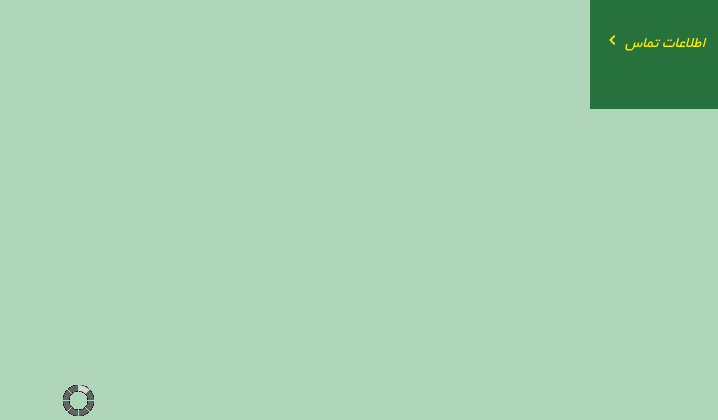
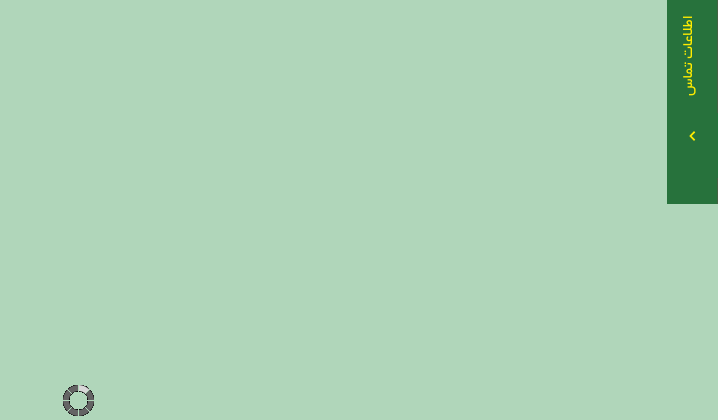
Before and after one commit to mahsa-poorjafari/pack_b, a Rails app: page /users in a window 1280 px wide. Shown: the top 420 px of the page, without its empty margins (562-1280 px from the left). Run offline with Rails 7, Linux system fonts and the light colour scheme; the visitor is signed in with stand-in values (Sample User, id 1); data that the repository does not hold is empty; style sheets or scripts are compiled from the project's sources; parts of the project's set-up code (start-up, migrations or seed data) failed here and were passed over; some libraries are stand-ins or nearby versions.

Commit message:
complete design of contact-menu

```diff
--- a/app/assets/javascripts/show_ajax.js
+++ b/app/assets/javascripts/show_ajax.js
@@ -32,18 +32,19 @@
 });
 
 $('#contact-box').click(function(){
-  if ($('.contact-menu').css('width') == '129px')
+  if ($('.contact-menu').css('width') == '51px')
   {
     $('.contact-menu').animate({width:'100%'},"slow");
+    $('#contact-box #contact-btn-text').css('margin-top', '43%');
     $('.contact-menu i#contact-arrow').removeClass('font-icon-arrow-simple-left');
     $('.contact-menu i#contact-arrow').addClass('font-icon-arrow-simple-right');
-    $('#contact-box').css('padding-top', '2%');
+
   }
   else
     {
-    $('.contact-menu').animate({width:'10%'},"slow");
+    $('.contact-menu').animate({width:'4%'},"slow");
     $('.contact-menu i#contact-arrow').removeClass('font-icon-arrow-simple-right');
     $('.contact-menu i#contact-arrow').addClass('font-icon-arrow-simple-left');
-    $('#contact-box').css('padding-top', '25%');
+    $('#contact-box #contact-btn-text').css('margin-top', '70%');
   }
 });
--- a/app/assets/stylesheets/application.css.scss
+++ b/app/assets/stylesheets/application.css.scss
@@ -132,7 +132,7 @@
   background:#142F11;
   opacity: .7;
   filter: alpha(opacity=70); /* For IE8 and earlier */
-  width:90%; height:100%;
+  width:95%; height:100%;
   padding:1%;
   right:0;
 
@@ -143,4 +143,4 @@
 }
 .slide-title p {width:95%; margin-bottom:1%}
 .ahoy {color:#F4F4AD;}
-.contact-menu {width:10%; height:15%; position:absolute; right:0; overflow:hidden}
+.contact-menu {width:4%; height:28%; position:absolute; right:0; overflow:hidden}
--- a/app/assets/stylesheets/main.css.scss
+++ b/app/assets/stylesheets/main.css.scss
@@ -47,10 +47,10 @@
 a:active,
 a:focus{
 	outline: 0;
-	color:#DE5E60;
+	color:#27723C;
 	text-decoration:none;
 }
-
+a:hover #contact-arrow {color:#FFEC00;}
 a img {
 	border: none;
 }
@@ -433,12 +433,13 @@
 #home-slider ul#slide-list li.current-slide a:hover {
 	background-color:#1D6526;
 }
- #home-slider #contact-box {height:100%; width:130px; background-color: #27723C;
+ #home-slider #contact-box {height:100%; width:50px; background-color: #27723C;
 	margin: 0;
 	position: relative;
   z-index: 100;
   text-align:center;
-  padding-top:25%;
+  padding-top:2%;
+
 	float:left;
   -webkit-transition: background 0.1s linear 0s;
 	   -moz-transition: background 0.1s linear 0s;
@@ -457,9 +458,27 @@
 		 -o-transition: background 0.1s linear 0s;
 		    transition: background 0.1s linear 0s;
 }
-
+#contact-box  #contact-btn-text {
+  -webkit-transform: rotate(270deg);
+  -moz-transform: rotate(270deg);
+  -o-transform: rotate(270deg);
+  writing-mode: rl-tb;
+  width: 100px;
+  padding-top: 0;
+  margin-top:70%;
+  text-align: end;
+  margin-left: -56%;
+  }
 #home-slider #nextsection:hover,  #home-slider #contact-box:hover {
 	background-color:#FFEC00;
+}
+#contact-arrow {
+background: #27723C;
+width: 51px;
+height: 50px;
+margin-top: 57px;
+text-align: center;
+padding-top: 30%;
 }
 
 #home-slider #nextsection i {
--- a/app/views/layouts/application.html.haml
+++ b/app/views/layouts/application.html.haml
@@ -25,9 +25,11 @@
       -@contact = Page.where(title: "Contact us")
       .overlay
       .contact-menu
+
         = link_to '#' ,  :id => "contact-box" do
+          #contact-btn-text{:class => I18n.locale}= 'اطلاعات تماس'
           %i.font-icon-arrow-simple-left#contact-arrow
-          %i{:class => I18n.locale}= 'اطلاعات تماس'
+
         .slide-title{:class => I18n.locale}= raw @contact.first.text
 
       .control-nav
```
